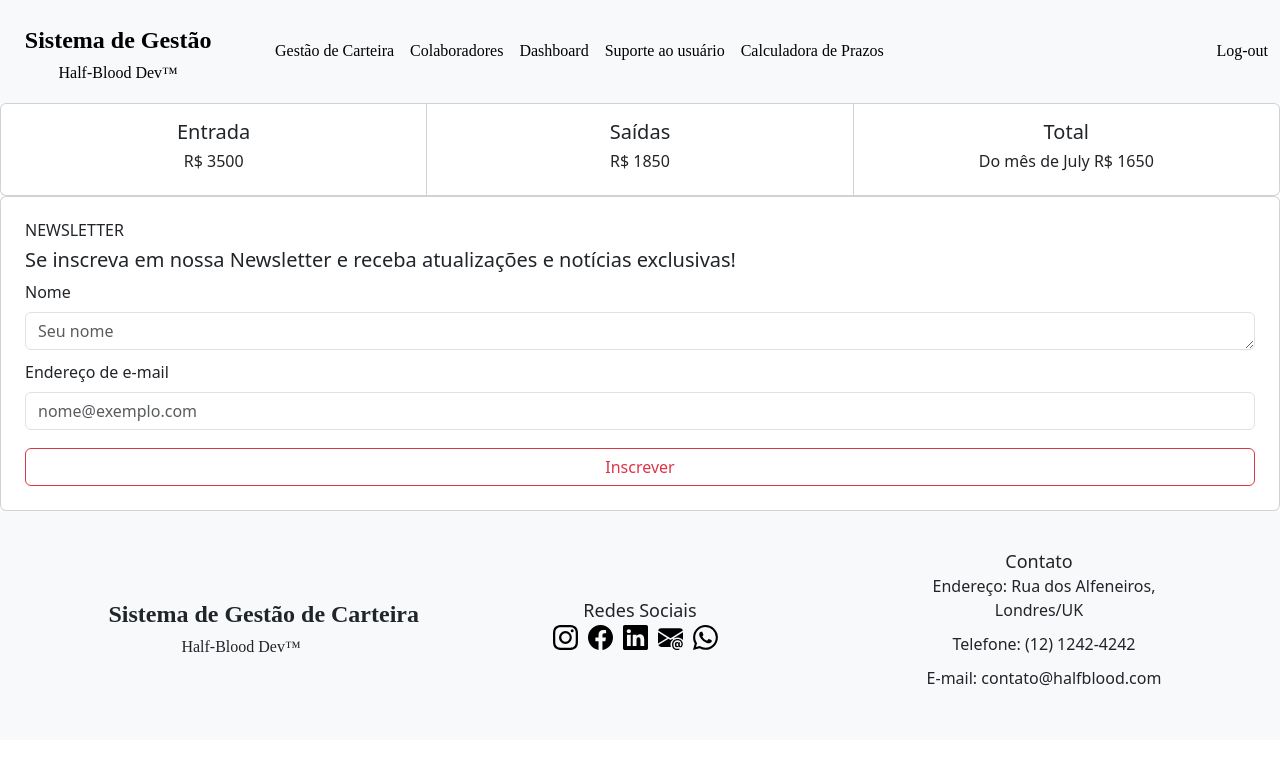
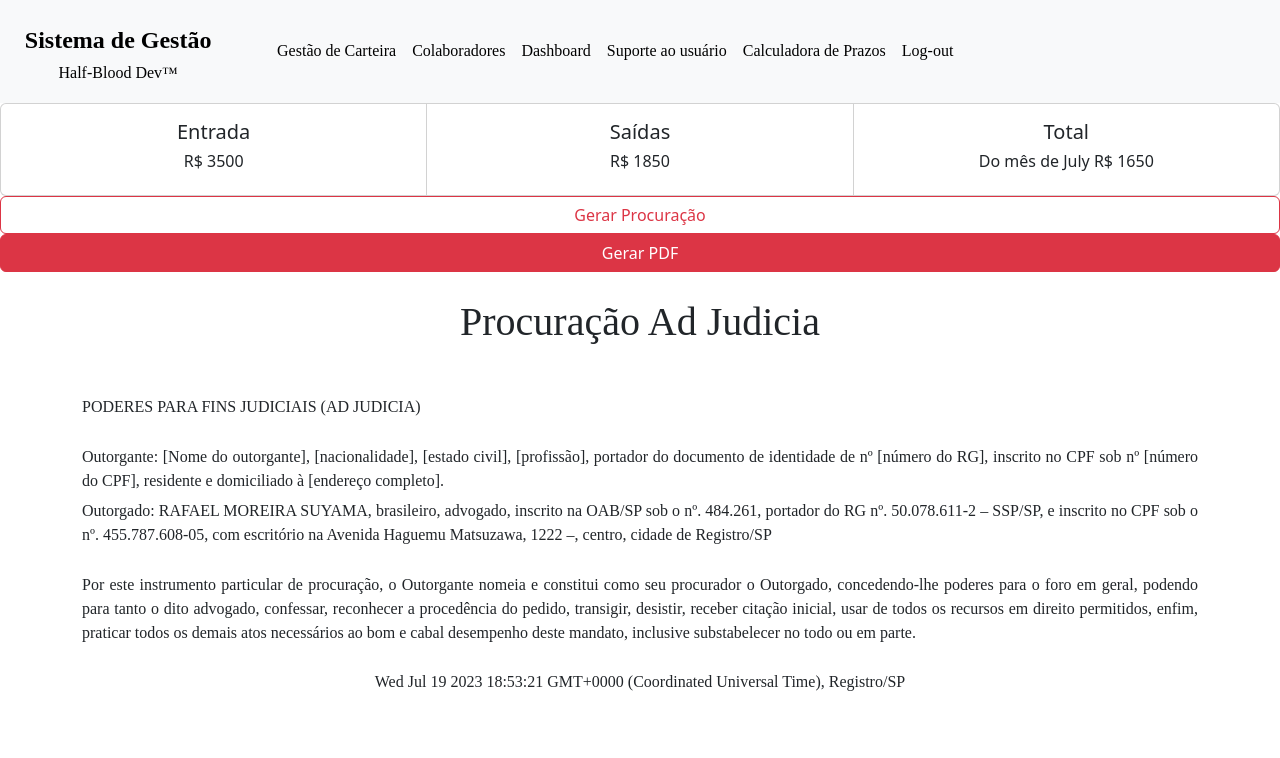
Before and after one commit to RMSuyama/recebidos, a React (Create React App) app: page /home in a window 1280 px wide. Shown: the top 758 px of the page. Built offline with nearby package versions, Linux system fonts and the light colour scheme.

Commit message:
adicionei gerador de procuração

```diff
--- a/package.json
+++ b/package.json
@@ -16,6 +16,7 @@
     "firebase": "^10.0.0",
     "google-spreadsheet": "^4.0.2",
     "googleapis": "^122.0.0",
+    "html2pdf.js": "^0.10.1",
     "jspdf": "^2.5.1",
     "jspdf-autotable": "^3.5.31",
     "react": "^18.2.0",
@@ -25,6 +26,7 @@
     "react-dom": "^18.2.0",
     "react-router-dom": "^6.14.1",
     "react-scripts": "5.0.1",
+    "react-toastify": "^9.1.3",
     "web-vitals": "^2.1.4"
   },
   "scripts": {
--- a/src/App.js
+++ b/src/App.js
@@ -1,6 +1,7 @@
 import React from 'react';
 import './App.css';
 import Rotas from '../src/routes/routes';
+import 'react-toastify/dist/ReactToastify.css';
 
 function App() {
 
--- a/src/components/common/Navbar/Navbar.js
+++ b/src/components/common/Navbar/Navbar.js
@@ -36,9 +36,10 @@ const Navbar = () => {
             <li className="nav-item">
               <Link className="nav-link" to="/calculadora" style={{ color: 'black', textDecoration: 'none' }}>Calculadora de Prazos</Link>
             </li>
+            <li className="nav-item">
+            <Link className="nav-link" to="/" style={{ color: 'black', textDecoration: 'none' }}>Log-out</Link>            </li>
           </ul>
         </div>
-        <Link to="/" style={{ color: 'black', textDecoration: 'none' }}>Log-out</Link>
       </div>
     </nav>
   );
--- /dev/null
+++ b/src/components/views/procuracaogen/proc.js
@@ -0,0 +1,43 @@
+import React from 'react';
+const ProcuracaoView = () => {
+
+    const procTitle = 'PODERES PARA FINS JUDICIAIS (AD JUDICIA)'
+    const outorgante = 'Outorgante: [Nome do outorgante], [nacionalidade], [estado civil], [profissão], portador do documento de identidade de nº [número do RG], inscrito no CPF sob nº [número do CPF], residente e domiciliado à [endereço completo].'
+    const outorgado = 'Outorgado: RAFAEL MOREIRA SUYAMA, brasileiro, advogado, inscrito na OAB/SP sob o nº. 484.261, portador do RG nº. 50.078.611-2 – SSP/SP, e inscrito no CPF sob o nº. 455.787.608-05, com escritório na Avenida Haguemu Matsuzawa, 1222 –, centro, cidade de Registro/SP'
+
+    const procuracaoText = `Por este instrumento particular de procuração, o Outorgante nomeia e constitui como seu procurador o Outorgado, concedendo-lhe poderes para o foro em geral, podendo para tanto o dito advogado, confessar, reconhecer a procedência do pedido, transigir, desistir, receber citação inicial, usar de todos os recursos em direito permitidos, enfim, praticar todos os demais atos necessários ao bom e cabal desempenho deste mandato, inclusive substabelecer no todo ou em parte.
+    `;
+
+    const data = new Date()
+    const dataLocal = data + ', Registro/SP'
+
+    const assinatura = 'nome do outorgante'
+
+  return (
+    <div className="container">
+      <h1 className="mb-4" style={{ whiteSpace: 'pre-line', textAlign: 'center', fontFamily: 'spectral', paddingTop: '2vw' }}>Procuração Ad Judicia</h1>
+      <div style={{ whiteSpace: 'pre-line', textAlign: 'justify', fontFamily: 'spectral', paddingTop: '2vw'  }}>
+        {procTitle}
+      </div>
+      <div style={{ whiteSpace: 'pre-line', textAlign: 'justify', fontFamily: 'spectral', paddingTop: '2vw'  }}>
+        {outorgante}
+      </div>
+      <div style={{ whiteSpace: 'pre-line', textAlign: 'justify', fontFamily: 'spectral', paddingTop: '0.5vw' }}>
+        {outorgado}
+      </div>
+      <div style={{ whiteSpace: 'pre-line', textAlign: 'justify', fontFamily: 'spectral', paddingTop: '2vw'  }}>
+        {procuracaoText}
+      </div>
+
+      <div style={{ whiteSpace: 'pre-line', textAlign: 'center', fontFamily: 'spectral', paddingTop: '2vw'  }}>
+        {dataLocal}
+      </div>
+
+      <div style={{ whiteSpace: 'pre-line', textAlign: 'center', fontFamily: 'spectral', paddingTop: '5vw', textDecoration: 'overline'  }}>
+        {assinatura}
+      </div>
+    </div>
+  );
+};
+
+export default ProcuracaoView;
--- /dev/null
+++ b/src/components/views/procuracaogen/procgen.js
@@ -0,0 +1,34 @@
+import React, { useRef } from 'react';
+import html2pdf from 'html2pdf.js';
+import ProcuracaoView from './proc';
+
+function MyComponent() {
+  const myComponentRef = useRef();
+
+  const generatePDF = () => {
+    const opt = {
+      margin: [0.5,0.5,0.5,0.5],
+      filename: 'myfile.pdf',
+      image: { type: 'jpeg', quality: 0.98 },
+      html2canvas: { scale: 2 },
+      jsPDF: { unit: 'in', format: 'letter', orientation: 'portrait' }
+    };
+
+    html2pdf().set(opt).from(myComponentRef.current).save();
+  }
+
+  return (
+    <div>
+              <button onclick={generatePDF} className="btn btn-outline-danger">Gerar Procuração</button>
+
+      <button onClick={generatePDF} className='btn btn-danger'>
+        Gerar PDF
+      </button>
+      <div ref={myComponentRef}>
+        <ProcuracaoView />
+      </div>
+    </div>
+  );
+}
+
+export default MyComponent;
--- a/src/pages/Home.js
+++ b/src/pages/Home.js
@@ -2,11 +2,9 @@ import React from 'react';
 import Navbar from '../components/common/Navbar/Navbar';
 import Footer from '../components/common/Footer/Footer';
 import HomeView from '../components/views/homepanel/homeview';
-import Chartgeral from '../components/views/homeChart/chartgeral';
 import Newsletter from '../components/views/newsletter';
-import Recebido from '../components/views/carteiraview/recebido';
-import FormColaborador from '../components/views/colaboradores/formColab';
-import TableColaboradores from '../components/views/colaboradores/colabview';
+import ProcuracaoView from '../components/views/procuracaogen/proc';
+import MyComponent from '../components/views/procuracaogen/procgen';
 
 
 
@@ -15,6 +13,7 @@ const Home = () => {
     <div>
       <Navbar />
       <HomeView />
+      <MyComponent />
       <Newsletter />
       <Footer />
 
```
Also changed, not shown: 1 other file (tests, documents, lock files or other folders).
